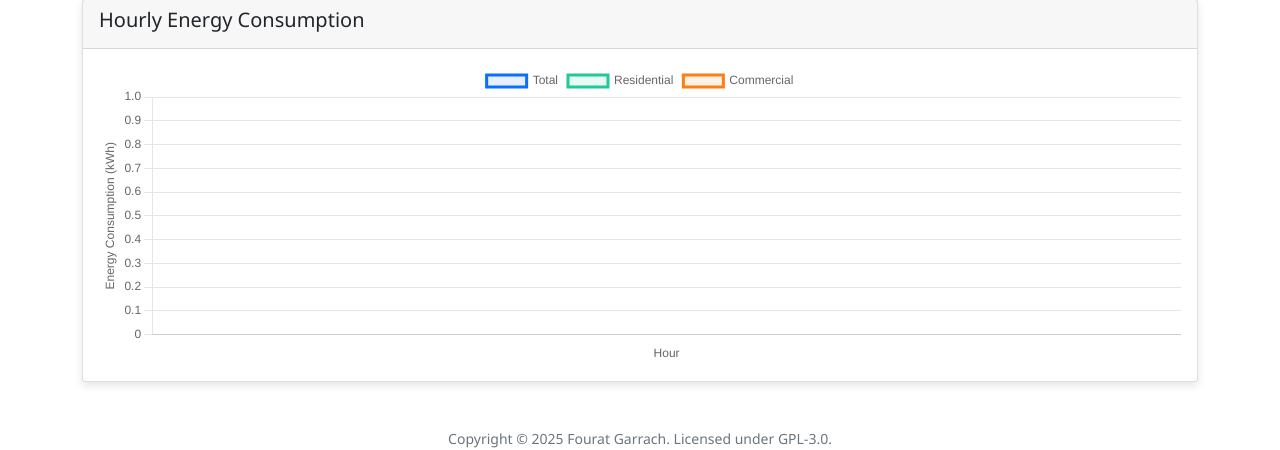
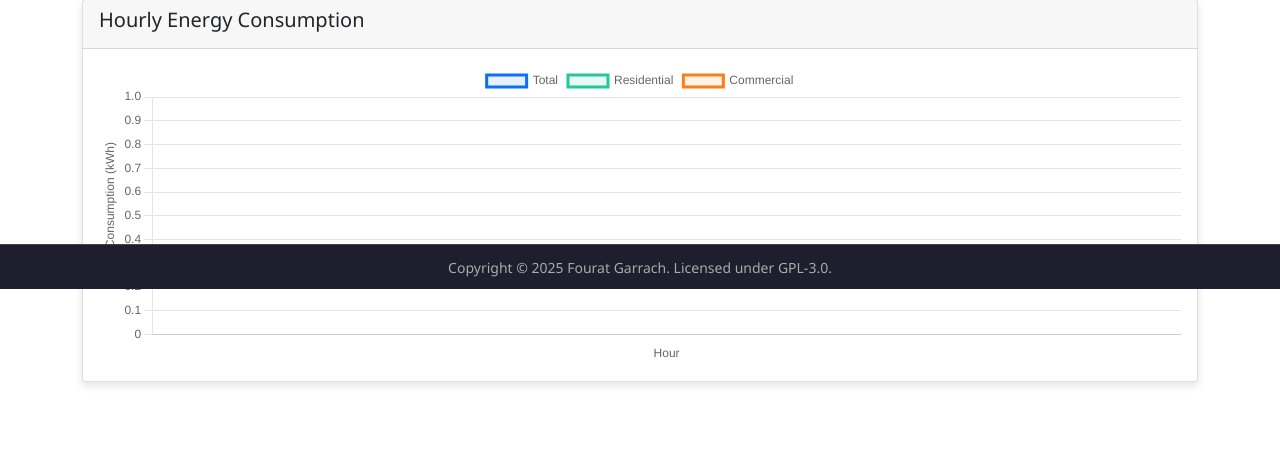
Before and after one commit to Tayer007/realtime-energy-monitor, a Flask app: page / in a window 1280 px wide. Shown: the part 511-961 px from the top of the page. After the commit the page ends 897 px from the top, so only its background shows below. Run offline with Flask 2, Linux system fonts and the light colour scheme; data that the repository does not hold is empty; some libraries are stand-ins or nearby versions.

Commit message:
Update index.html

```diff
--- a/dashboard/templates/index.html
+++ b/dashboard/templates/index.html
@@ -267,6 +267,7 @@ Foundation, version 3.
                 </div>
             </div>
         </div>
+
     </div>
     <!-- Real-time data container -->
     <div class="row mt-4" id="realtime-container" style="display: none;">
@@ -683,8 +684,8 @@ Foundation, version 3.
             }
         });
     </script>
-<footer class="mt-4 text-center text-muted">
-  <small>Copyright &copy; 2025 Fourat Garrach. Licensed under GPL-3.0.</small>
+<footer style="position: fixed; bottom: 0; left: 0; width: 100%; background-color: #1e1e2f; color: #aaa; text-align: center; padding: 10px 0; border-top: 1px solid #444; z-index: 1000;">
+    <small>Copyright &copy; 2025 Fourat Garrach. Licensed under GPL-3.0.</small>
 </footer>
 </body>
 </html>
```
